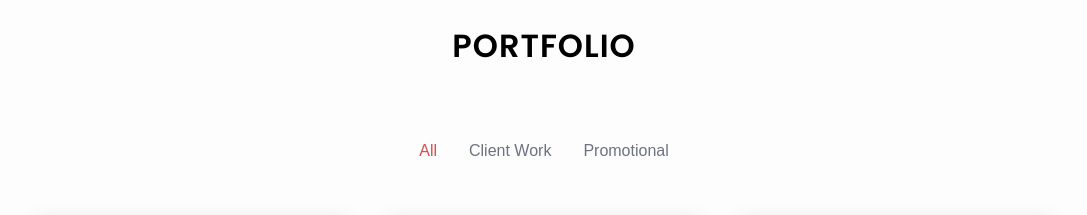
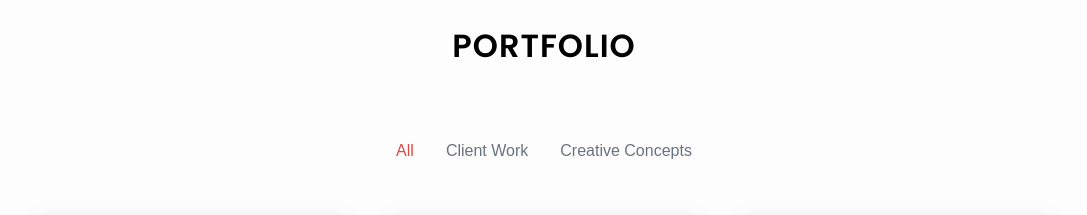
Before and after one commit to ins099/aiman-email-portfolio, a React (Vite) app: page / in a window 1280 px wide. Shown: the part 2580-2795 px from the top of the page, without its empty margins (96-1183 px from the left). Built offline with nearby package versions, Linux system fonts and the light colour scheme.

Commit message:
Update Portfolio component tabs to replace 'Promotional' with 'Creative Concepts'

```diff
--- a/src/components/Portfolio.tsx
+++ b/src/components/Portfolio.tsx
@@ -129,7 +129,7 @@ const Portfolio: React.FC = () => {
             activeTab === 'Client Work' ? item.category === 'client' : item.category === 'creative'
         );
 
-    const tabs = ['All', 'Client Work', 'Promotional'];
+    const tabs = ['All', 'Client Work', 'Creative Concepts'];
 
     return (
         <section id="portfolio" style={{
```
